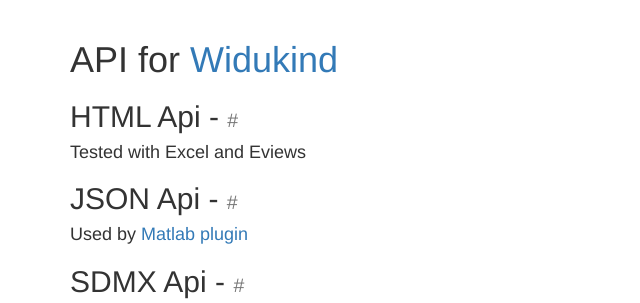
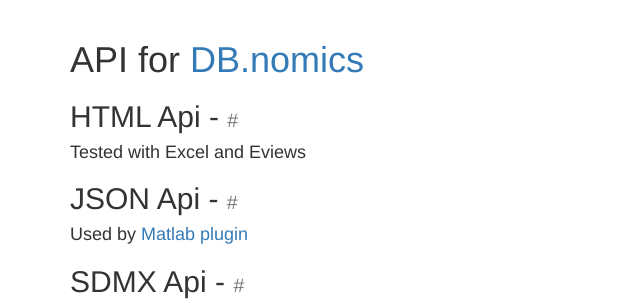
Before and after one commit to Widukind/widukind-api, a Python web app: template widukind_api/templates/index.html in a window 1280 px wide. Shown: the top 303 px of the page, without its empty margins (0-640 px from the left). Run offline with Jinja, Linux system fonts and the light colour scheme; the template is opened without the code that fills it, so the values that code supplies are empty; some libraries are stand-ins or nearby versions.

Commit message:
Rename Widukind to DB.nomics. Remove trailing spaces.

```diff
--- a/requirements/default.txt
+++ b/requirements/default.txt
@@ -1,4 +1,4 @@
-git+git://github.com/Widukind/widukind-common@master#egg=widukind-common
+git+git://git.nomics.world/dbnomics/widukind-common@master#egg=widukind-common
 pandas>=0.14.1
 python-dateutil
 arrow
--- a/requirements/tests.txt
+++ b/requirements/tests.txt
@@ -4,5 +4,5 @@ httpretty
 nose
 coverage
 flake8
-git+git://github.com/Widukind/dlstats.git@master#egg=dlstats
+git+git://git.nomics.world/dbnomics/dlstats.git@master#egg=dlstats
 mongomock
--- a/widukind_api/plugins/templates/html/base.html
+++ b/widukind_api/plugins/templates/html/base.html
@@ -1,7 +1,7 @@
 <html>
 <head>
 	<title>
-		{% block title %}Widukind HTML API{% endblock %}
+		{% block title %}DB.nomics HTML API{% endblock %}
 	</title>
 </head>
 <body>
--- a/widukind_api/settings.py
+++ b/widukind_api/settings.py
@@ -7,7 +7,7 @@ gettext = lambda s: s
 
 class Config(object):
 
-    WIDUKIND_WEB_URL = config('WIDUKIND_API_WEB_URL', "http://widukind.cepremap.org")
+    WIDUKIND_WEB_URL = config('WIDUKIND_API_WEB_URL', "https://db.nomics.world/")
 
     NO_LIMITED_IPS = []
     NO_LIMITED_COUNTRIES = []
--- a/widukind_api/templates/docs/html.html
+++ b/widukind_api/templates/docs/html.html
@@ -10,7 +10,7 @@
 
 <div class="page-header">
   <h3><a href="{{ url_for("home") }}">Home</a></h3>
-  <h1>HTML Rest API for Widukind</h1>
+  <h1>HTML Rest API for DB.nomics</h1>
 </div>
 
 <div class="well well-sm">
--- a/widukind_api/templates/docs/json.html
+++ b/widukind_api/templates/docs/json.html
@@ -10,7 +10,7 @@
 
 <div class="page-header">
   <h3><a href="{{ url_for("home") }}">Home</a></h3>
-  <h1>JSON Rest API for Widukind</h1>
+  <h1>JSON Rest API for DB.nomics</h1>
 </div>
 
 <div class="well well-sm">
--- a/widukind_api/templates/docs/sdmx.html
+++ b/widukind_api/templates/docs/sdmx.html
@@ -10,7 +10,7 @@
 
 <div class="page-header">
   <h3><a href="{{ url_for("home") }}">Home</a></h3>
-  <h1>SDMX XML 2.1 for Widukind</h1>
+  <h1>SDMX XML 2.1 for DB.nomics</h1>
 </div>
 
 <div class="well well-sm">
--- a/widukind_api/templates/index.html
+++ b/widukind_api/templates/index.html
@@ -3,19 +3,19 @@
 {% block content %}
 
 <div class="page-header">
-  <h1>API for <a href="https://github.com/Widukind">Widukind</a></h1>
+  <h1>API for <a href="https://git.nomics.world/dbnomics">DB.nomics</a></h1>
 
   <h2>HTML Api - <a class="small" href="{{ url_for("docs-html") }}">{{ url_for("docs-html", _external=True) }}</a></h2>
   <h4>Tested with Excel and Eviews </h4>
 
   <h2>JSON Api - <a class="small" href="{{ url_for("docs-json") }}">{{ url_for("docs-json", _external=True) }}</a></h2>
-  <h4>Used by <a href="https://github.com/Widukind/widukind.m">Matlab plugin</a></h4>
+  <h4>Used by <a href="https://git.nomics.world/dbnomics/widukind.m">Matlab plugin</a></h4>
 
   <h2>SDMX Api - <a class="small" href="{{ url_for("docs-sdmx") }}">{{ url_for("docs-sdmx", _external=True) }}</a></h2>
   <h4>
-  Used by <a href="https://github.com/Widukind/widukind.R.sdmx">R</a>
+  Used by <a href="https://git.nomics.world/dbnomics/widukind.R.sdmx">R</a>
   and
-  <a href="https://github.com/Widukind/widukind.py.pandaSDMX">Python (pandaSDMX)</a>
+  <a href="https://git.nomics.world/dbnomics/widukind.py.pandaSDMX">Python (pandaSDMX)</a>
   plugins
   </h4>
 
--- a/widukind_api/templates/layout.html
+++ b/widukind_api/templates/layout.html
@@ -1,7 +1,7 @@
 <html>
 <head>
 	<title>
-		{% block title %}Widukind API{% endblock %}
+		{% block title %}DB.nomics API{% endblock %}
 	</title>
 	{% block css %}
 	<link rel="stylesheet" href="//maxcdn.bootstrapcdn.com/bootstrap/3.3.6/css/bootstrap.min.css">
```
Also changed, not shown: setup.py (+4 -4 lines), widukind_api/plugins/json_plugin.py (line endings or trailing spaces), 1 other file.
